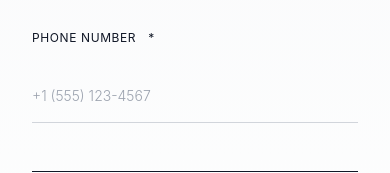
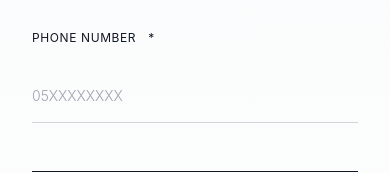
Before and after one commit to yaraabdullah/Entrepreneaur-Prompt-Gate, a Next.js app: page /signup in a window 390 px wide. Shown: the part 912-1085 px from the top of the page. Built offline with nearby package versions, Linux system fonts and the light colour scheme.

Commit message:
add the phone number

```diff
--- a/app/signup/page.tsx
+++ b/app/signup/page.tsx
@@ -144,7 +144,7 @@ export default function SignUpPage() {
               onChange={(e) => handleChange('phone', e.target.value)}
               required
               className="w-full px-0 py-4 border-0 border-b border-gray-300 focus:border-gray-900 transition-all duration-200 bg-transparent text-sm font-light text-gray-900 placeholder-gray-400 focus:outline-none focus:pb-6"
-              placeholder="+1 (555) 123-4567"
+              placeholder="05XXXXXXXX"
             />
           </div>
 
```
